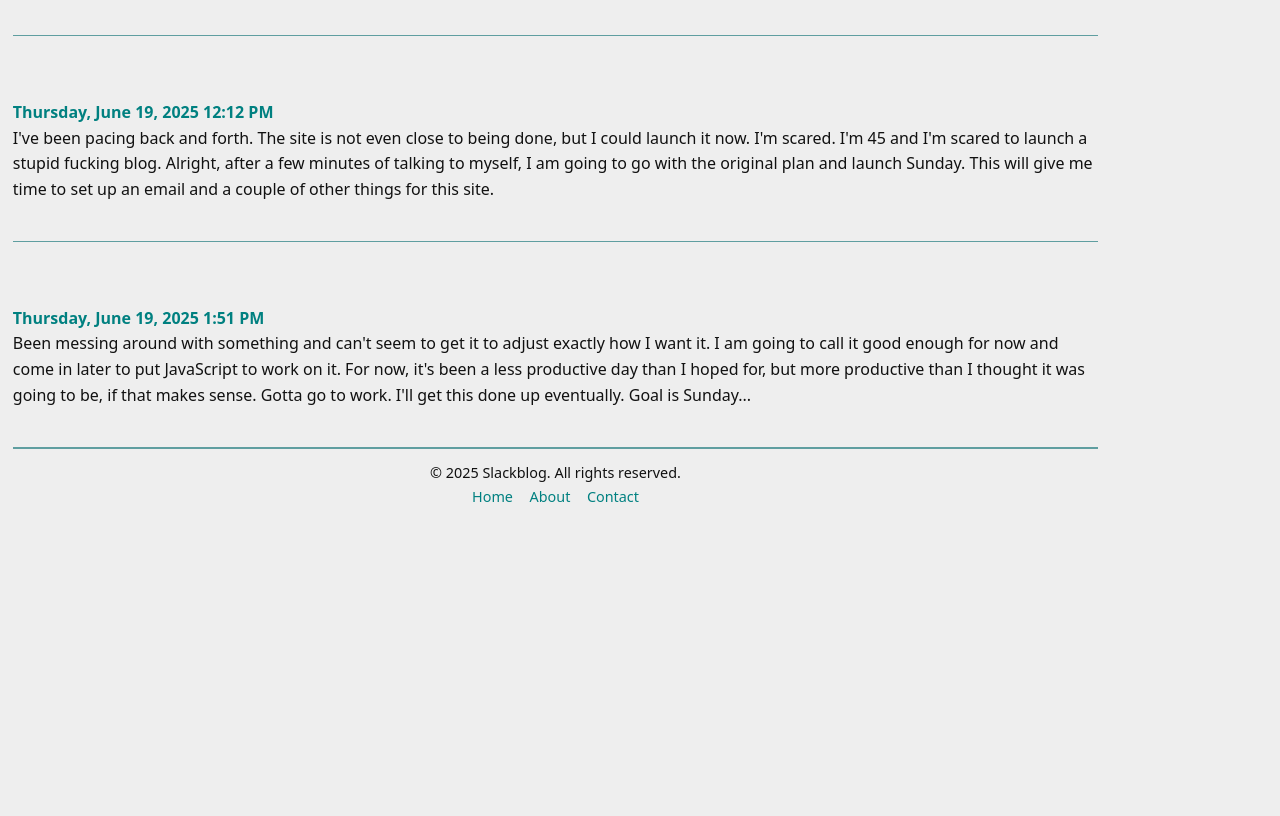
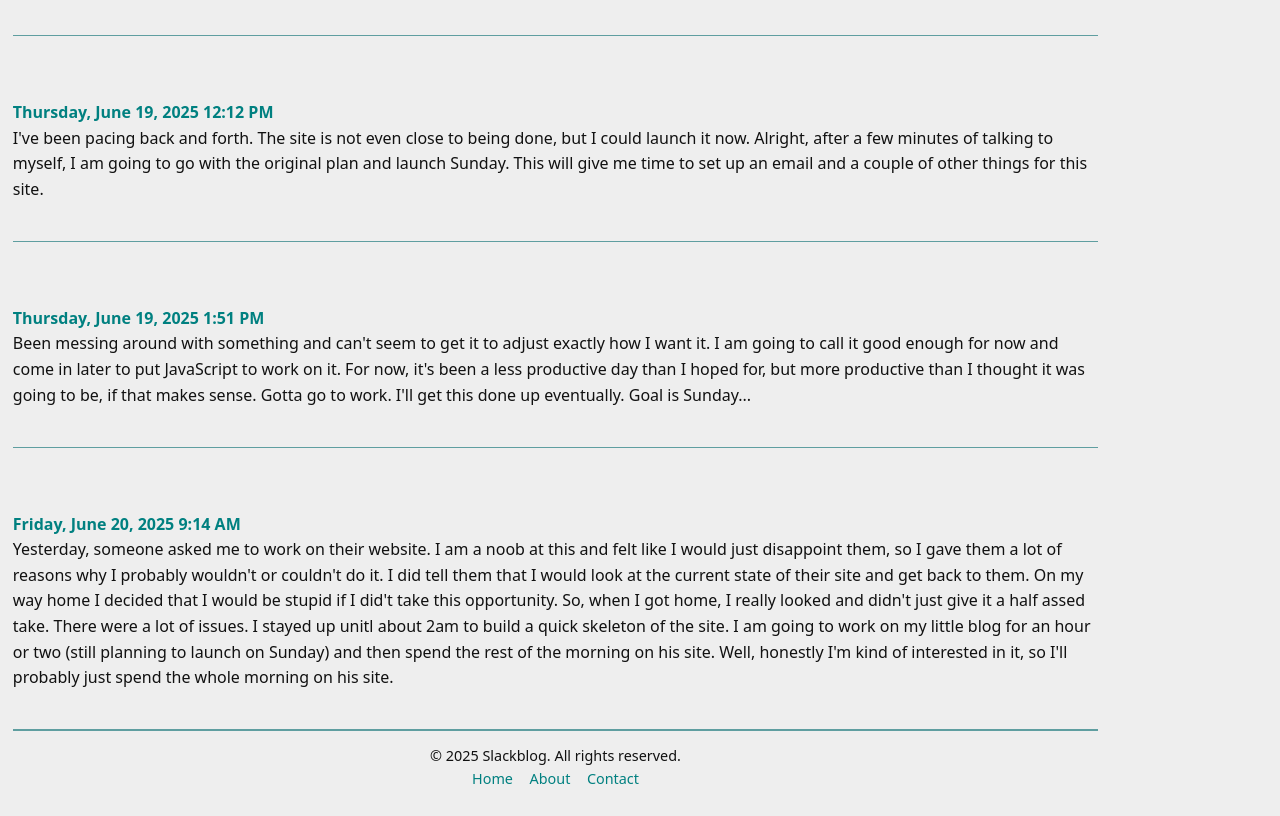
Before and after one commit to codejoat/slackblog, a plain HTML site: page pages/june2025.html in a window 1280 px wide. Shown: the part 2960-3776 px from the top of the page. Before the commit the page ends 3493 px from the top, so only its background shows below. Drawn offline with Linux system fonts and the light colour scheme.

Commit message:
New blog, archive yesterday

```diff
--- a/pages/june2025.html
+++ b/pages/june2025.html
@@ -80,11 +80,15 @@
         </article>
         <article class="entry">
           <h4 class="timestamp">Thursday, June 19, 2025 12:12 PM</h4>
-          <p class="post">I've been pacing back and forth. The site is not even close to being done, but I could launch it now. I'm scared. I'm 45 and I'm scared to launch a stupid fucking blog. Alright, after a few minutes of talking to myself, I am going to go with the original plan and launch Sunday. This will give me time to set up an email and a couple of other things for this site.</p>
+          <p class="post">I've been pacing back and forth. The site is not even close to being done, but I could launch it now. Alright, after a few minutes of talking to myself, I am going to go with the original plan and launch Sunday. This will give me time to set up an email and a couple of other things for this site.</p>
         </article>
         <article class="entry">
           <h4 class="timestamp">Thursday, June 19, 2025 1:51 PM</h4>
           <p class="post">Been messing around with something and can't seem to get it to adjust exactly how I want it. I am going to call it good enough for now and come in later to put JavaScript to work on it. For now, it's been a less productive day than I hoped for, but more productive than I thought it was going to be, if that makes sense. Gotta go to work. I'll get this done up eventually. Goal is Sunday...</p>
+        </article>
+        <article class="entry">
+          <h4 class="timestamp">Friday, June 20, 2025 9:14 AM</h4>
+          <p class="post">Yesterday, someone asked me to work on their website. I am a noob at this and felt like I would just disappoint them, so I gave them a lot of reasons why I probably wouldn't or couldn't do it. I did tell them that I would look at the current state of their site and get back to them. On my way home I decided that I would be stupid if I did't take this opportunity. So, when I got home, I really looked and didn't just give it a half assed take. There were a lot of issues. I stayed up unitl about 2am to build a quick skeleton of the site. I am going to work on my little blog for an hour or two (still planning to launch on Sunday) and then spend the rest of the morning on his site. Well, honestly I'm kind of interested in it, so I'll probably just spend the whole morning on his site.</p>
         </article>
         <!-- Don't forget to add ../ to image links when moved here so that the hyperlink can first back out of the pages folder. Also, paste new posts above this, so it is always here to read. -->
       </div>
```
Also changed, not shown: index.html (+2 -2 lines).
